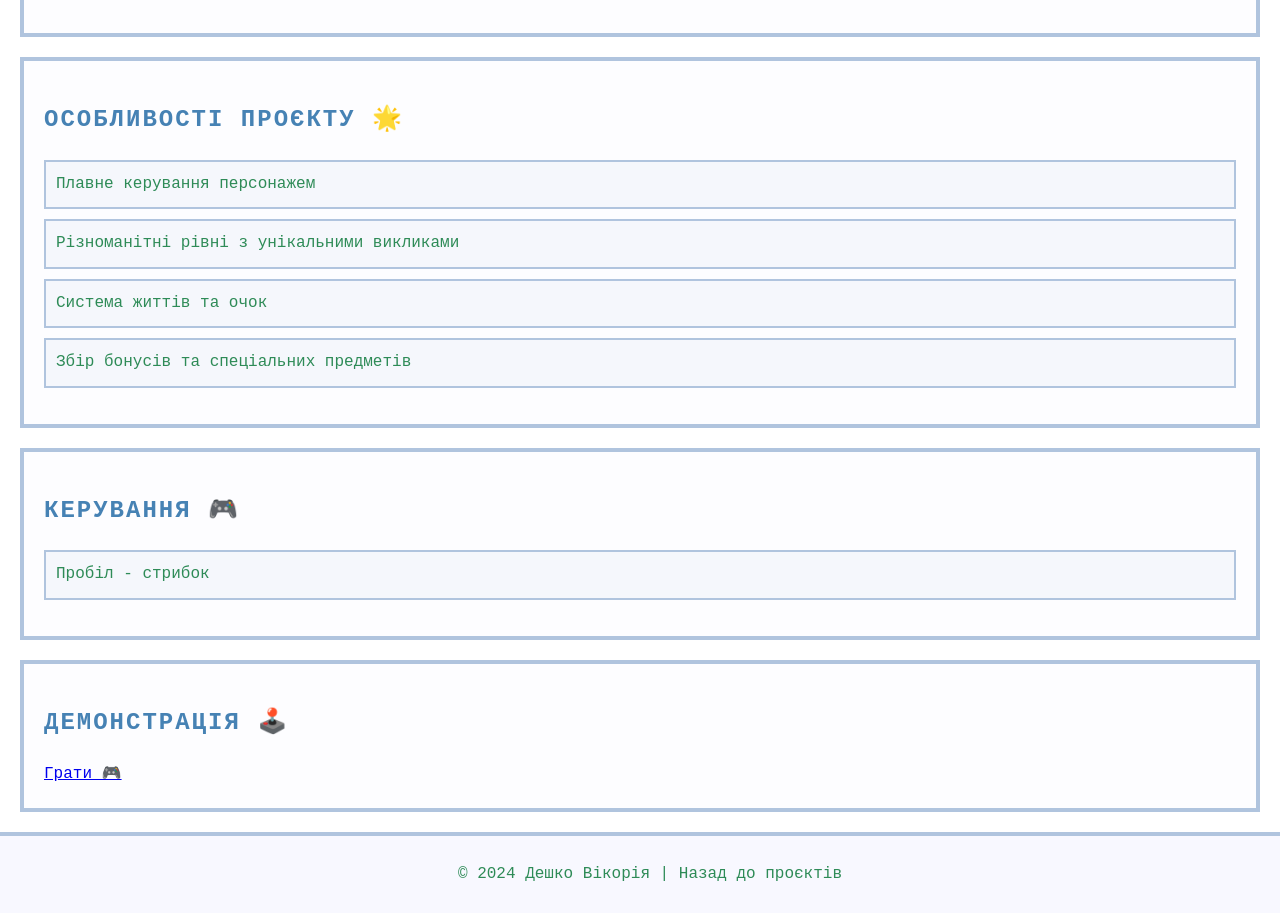
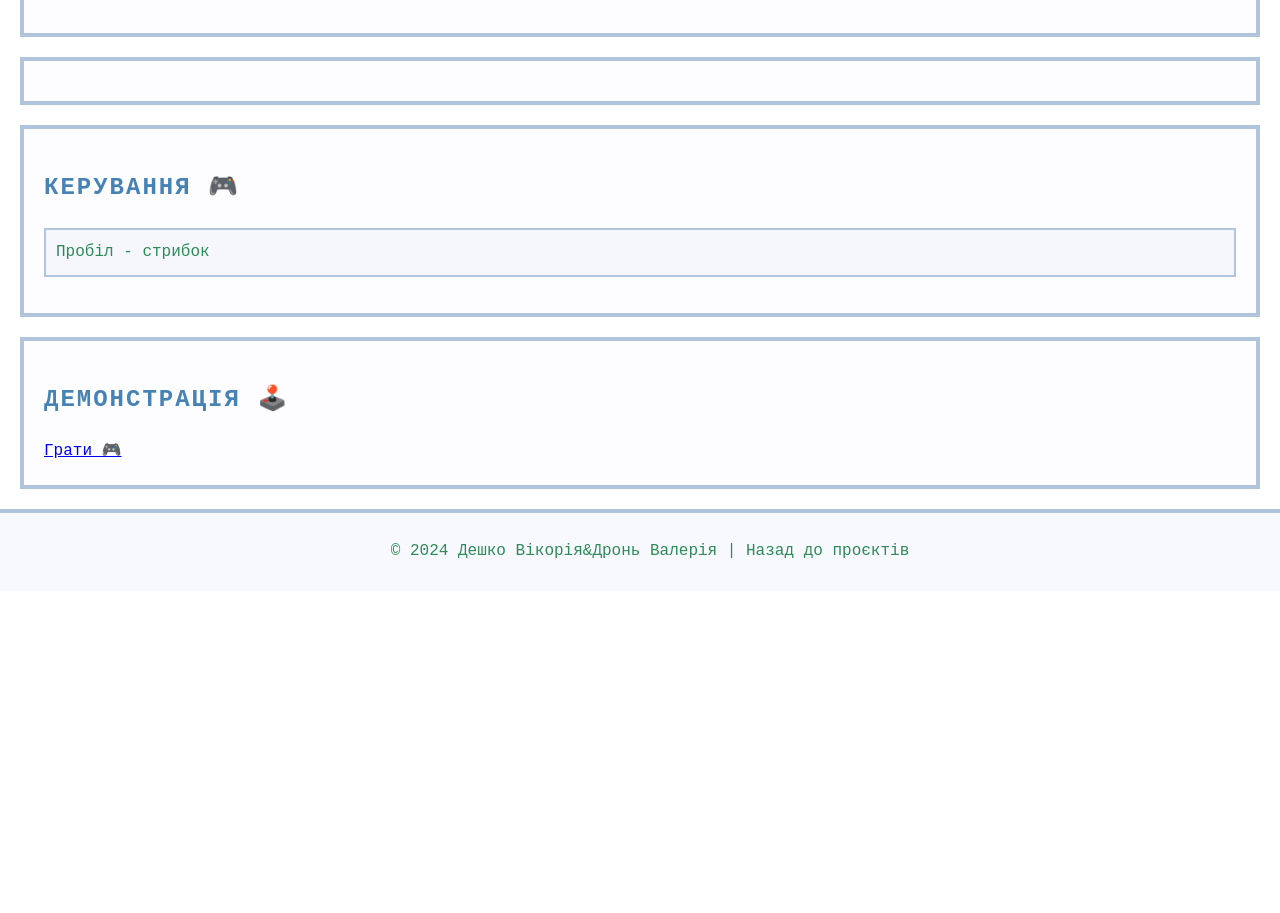
Before and after one commit to hsdoop/github-personal-projects-gdevelop, a plain HTML site: page example-project/index.html in a window 1280 px wide. Shown: the part 1259-2172 px from the top of the page. After the commit the page ends 1850 px from the top, so only its background shows below. Drawn offline with Linux system fonts and the light colour scheme.

Commit message:
index.html

```diff
--- a/example-project/index.html
+++ b/example-project/index.html
@@ -44,13 +44,6 @@
     </section>
 
     <section id="features">
-        <h2>Особливості проєкту 🌟</h2>
-        <ul>
-            <li>Плавне керування персонажем</li>
-            <li>Різноманітні рівні з унікальними викликами</li>
-            <li>Система життів та очок</li>
-            <li>Збір бонусів та спеціальних предметів</li>
-        </ul>
     </section>
 
     <section id="controls">
@@ -68,7 +61,7 @@
     </section>
 
     <footer>
-        <p>&copy; 2024 Дешко Вікорія | <a href="../index.html">Назад до проєктів</a></p>
+        <p>&copy; 2024 Дешко Вікорія&Дронь Валерія | <a href="../index.html">Назад до проєктів</a></p>
     </footer>
 </body>
 </html>
```
